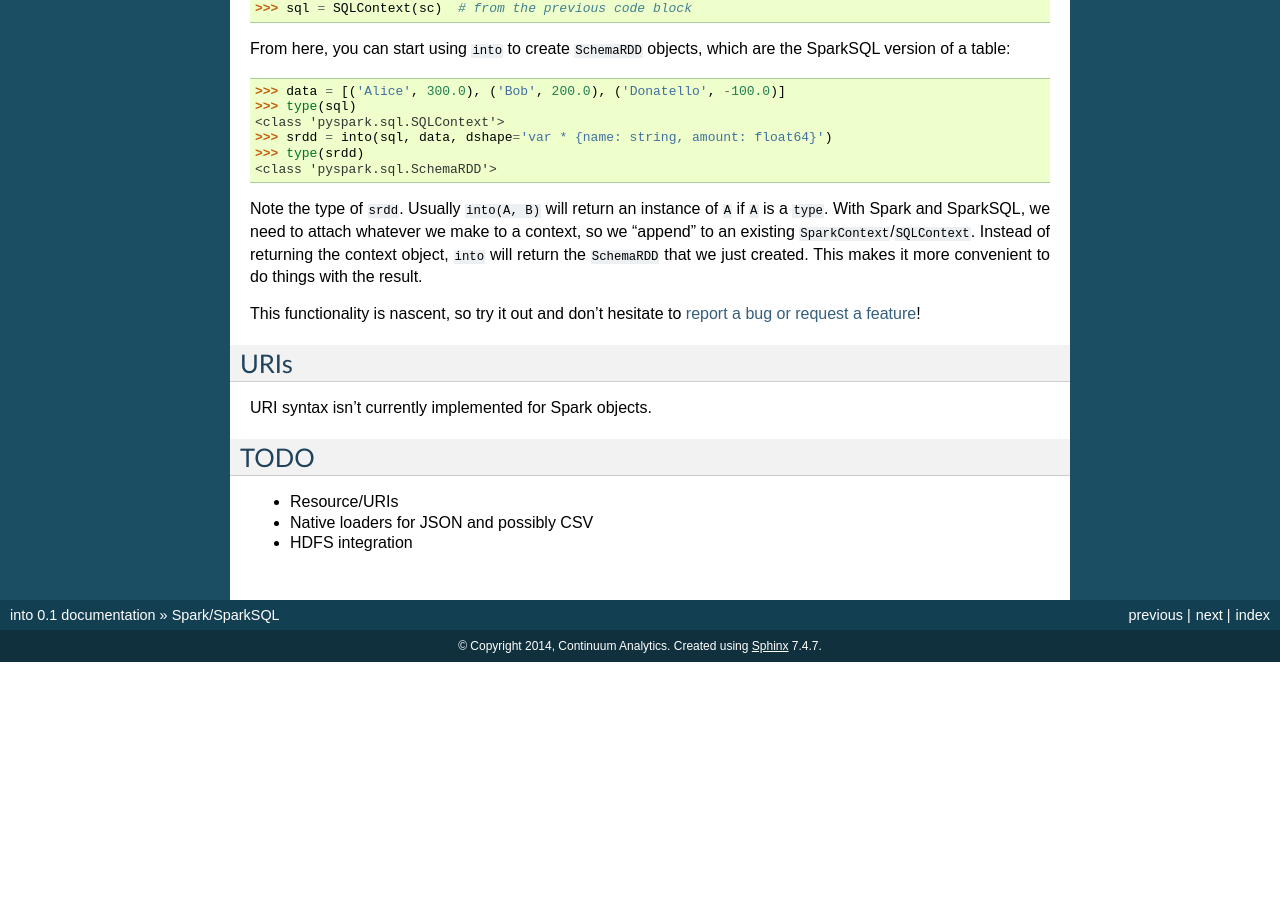
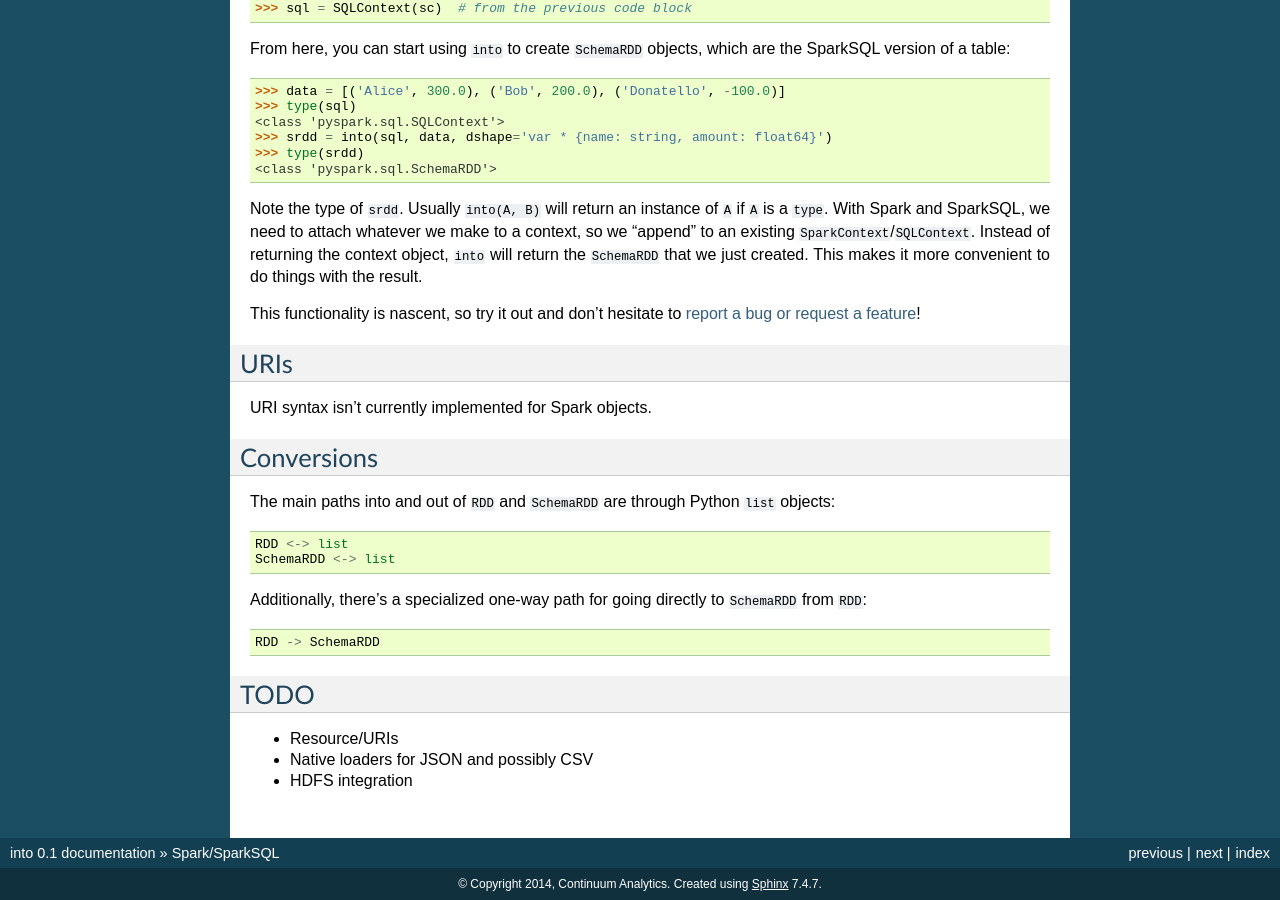
Before and after one commit to blaze/odo, a Sphinx documentation site: the page built from docs/source/spark.rst, in a window 1280 px wide and 900 px high, scrolled down 723 px. Built offline with Sphinx 7.4.7, drawn with Linux system fonts in a browser that asks for light colours; before the commit the page ends 1385 px from its top, so only the background shows below that.

Commit message:
Add conversion section to spark docs

```diff
--- a/docs/source/spark.rst
+++ b/docs/source/spark.rst
@@ -14,7 +14,7 @@ Setup
 We recommend you install Spark via ``conda`` from the ``blaze``
 `binstar <http://www.binstar.org>`_ channel:
 
-.. code-block:: shell
+.. code-block:: sh
 
    $ conda install pyhive spark -c blaze
 
@@ -77,6 +77,24 @@ URIs
 URI syntax isn't currently implemented for Spark objects.
 
 
+Conversions
+-----------
+The main paths into and out of ``RDD`` and ``SchemaRDD`` are through Python
+``list`` objects:
+
+::
+
+   RDD <-> list
+   SchemaRDD <-> list
+
+
+Additionally, there's a specialized one-way path for going directly to
+``SchemaRDD`` from ``RDD``:
+
+::
+
+   RDD -> SchemaRDD
+
 TODO
 ----
 * Resource/URIs
```
